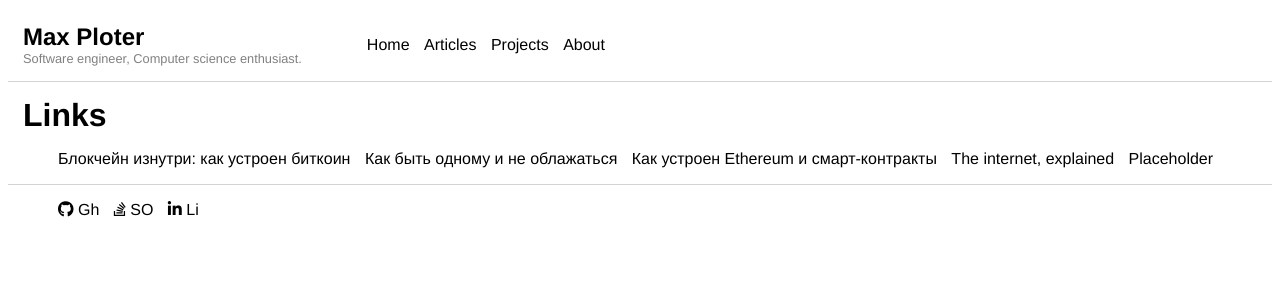
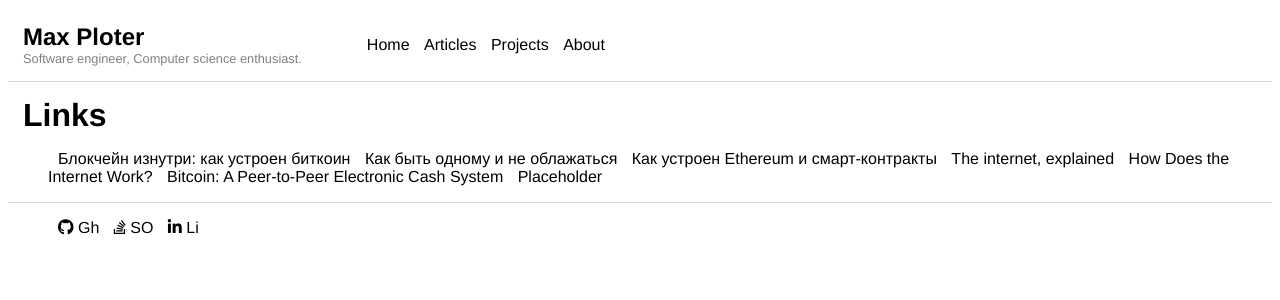
Before and after one commit to Maxvgrad/maxvgrad.github.io, a Jekyll site: the page built from links.html, in a window 1280 px wide. Shown: the top 300 px of the page. Built offline with Jekyll 4.4.1, drawn with Linux system fonts in a browser that asks for light colours; nearby versions of some CDN libraries.

Commit message:
docs: Add link

```diff
--- a/_data/links.json
+++ b/_data/links.json
@@ -27,6 +27,20 @@
     "date": "2022-04-29",
     "status": "READ"
   },
+  {
+    "title": "How Does the Internet Work?",
+    "url": "https://web.stanford.edu/class/msande91si/www-spr04/readings/week1/InternetWhitepaper.htm",
+    "tags": ["tech", "internet"],
+    "date": "2022-04-29",
+    "status": "READING"
+  },
+  {
+    "title": "Bitcoin: A Peer-to-Peer Electronic Cash System",
+    "url": "https://bitcoin.org/bitcoin.pdf",
+    "tags": ["blockchain", "bitcoin"],
+    "date": "2022-04-23",
+    "status": "READING"
+  },
 
   {
     "title": "Placeholder",
```
